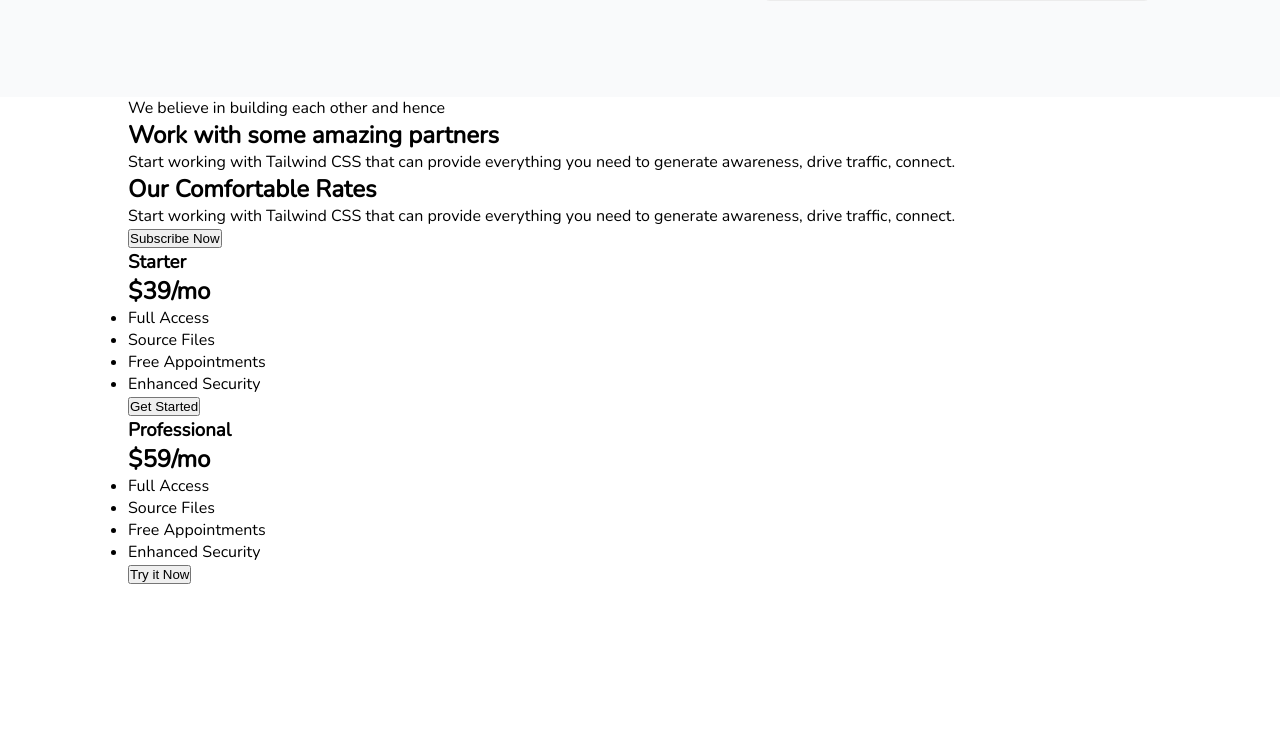
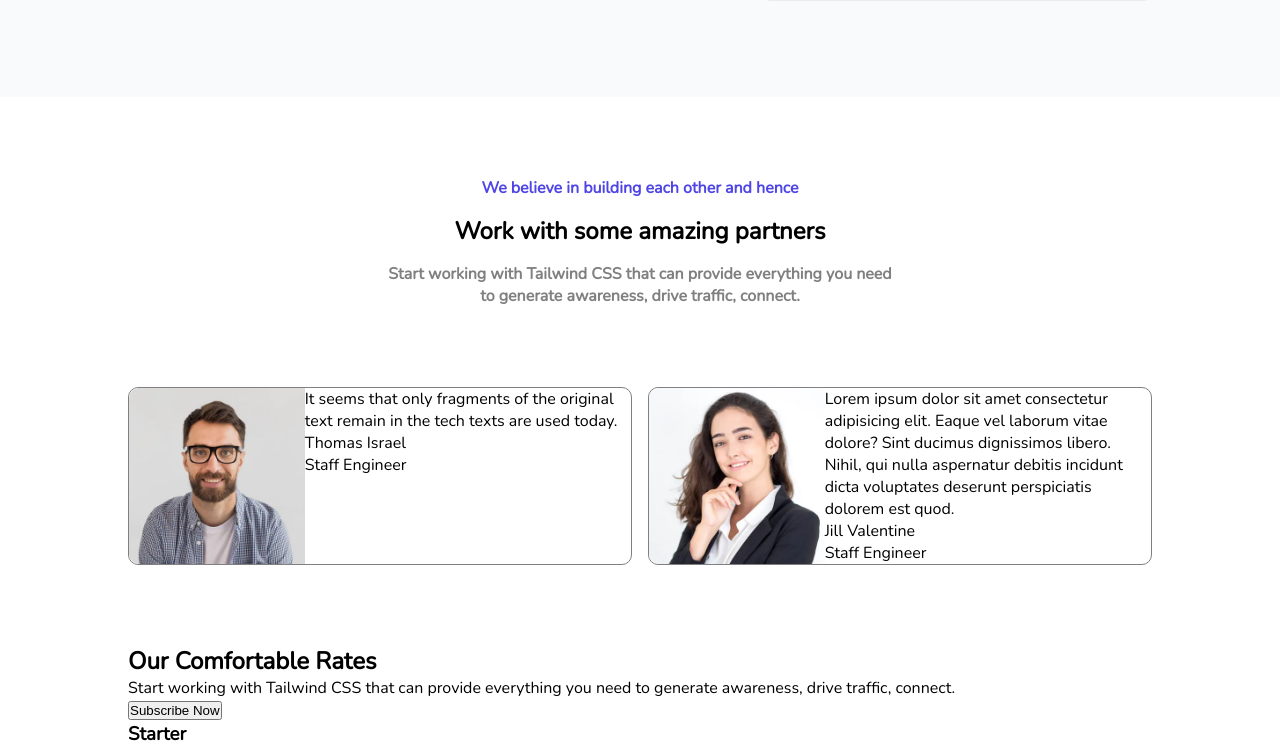
Before and after one commit to vsvang87/techwind, a React (Vite) app: page / in a window 1280 px wide. Shown: the part 2339-3087 px from the top of the page. Built offline with nearby package versions, Linux system fonts and the light colour scheme; a web font is replaced by a local one.

Commit message:
add img, padding, margin

```diff
--- a/src/components/Section2.jsx
+++ b/src/components/Section2.jsx
@@ -1,17 +1,48 @@
 import React from "react";
+import img1 from "/images/thomas.webp";
+import img2 from "/images/carl.webp";
 
 const Section2 = () => {
   return (
     <section className="section-2">
       <div className="container">
         <div className="sect-2-content">
-          <p>We believe in building each other and hence</p>
-          <h1>Work with some amazing partners</h1>
-          <p>
-            Start working with Tailwind CSS that can provide everything you need
-            to generate awareness, drive traffic, connect.
-          </p>
-          <div className="carousel-div"></div>
+          <div className="content-1">
+            <p className="blue-text">
+              We believe in building each other and hence
+            </p>
+            <h1>Work with some amazing partners</h1>
+            <p>
+              Start working with Tailwind CSS that can provide everything you
+              need to generate awareness, drive traffic, connect.
+            </p>
+          </div>
+          <div className="carousel-div">
+            <div className="carousel-card">
+              <img src={img1} alt="" />
+              <div className="carousel-text">
+                <p>
+                  It seems that only fragments of the original text remain in
+                  the tech texts are used today.
+                </p>
+                <p>Thomas Israel</p>
+                <p>Staff Engineer</p>
+              </div>
+            </div>
+            <div className="carousel-card">
+              <img src={img2} alt="" />
+              <div className="carousel-text">
+                <p>
+                  Lorem ipsum dolor sit amet consectetur adipisicing elit. Eaque
+                  vel laborum vitae dolore? Sint ducimus dignissimos libero.
+                  Nihil, qui nulla aspernatur debitis incidunt dicta voluptates
+                  deserunt perspiciatis dolorem est quod.
+                </p>
+                <p>Jill Valentine</p>
+                <p>Staff Engineer</p>
+              </div>
+            </div>
+          </div>
 
           <div className="rates-div">
             <div className="rates-left">
--- a/src/sass/section2.scss
+++ b/src/sass/section2.scss
@@ -3,6 +3,40 @@
 
 .section-2 {
   min-height: 100vh;
+  padding: 5rem 0;
   .sect-2-content {
+    .content-1 {
+      text-align: center;
+      width: 50%;
+      margin: 0 auto;
+      .blue-text {
+        color: $darkBlue;
+        font-weight: bold;
+      }
+      h1 {
+        padding: 1rem 0;
+      }
+      p {
+        color: $textGray;
+        font-weight: bold;
+      }
+    }
+    .carousel-div {
+      display: flex;
+      justify-content: center;
+      align-items: center;
+      gap: 1rem;
+      margin: 5rem 0;
+      .carousel-card {
+        border: 1px solid gray;
+        border-radius: 10px;
+        display: flex;
+        width: 50%;
+        img {
+          width: 35%;
+          border-radius: 10px 0 0 10px;
+        }
+      }
+    }
   }
 }
```
